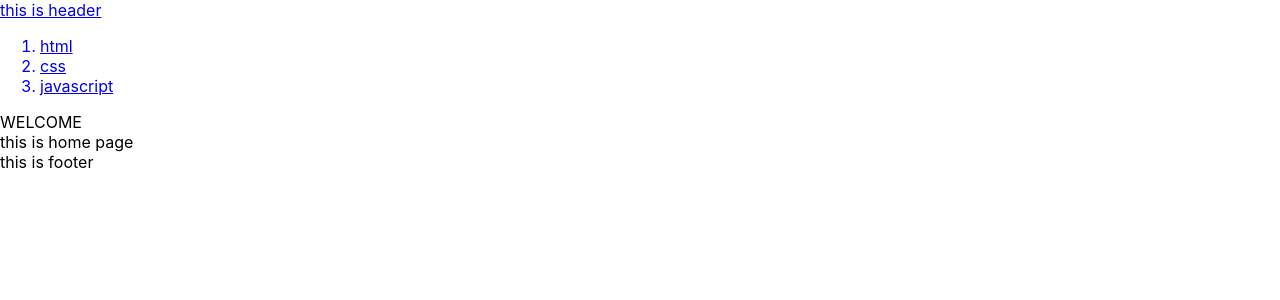
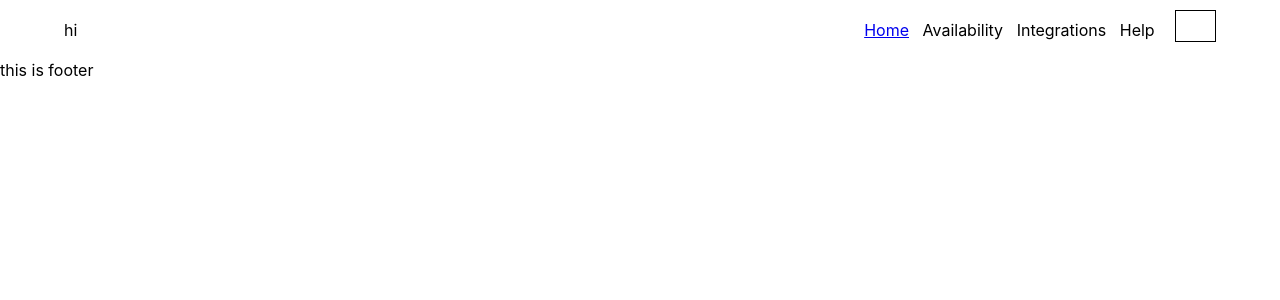
Before and after one commit to yungsuKo/-calendar-needtalk-front, a React (Create React App) app: page / in a window 1280 px wide. Shown: the top 300 px of the page. Built offline with nearby package versions, Linux system fonts and the light colour scheme.

Commit message:
[ ADD ] styled component, react-responsive

```diff
--- a/package.json
+++ b/package.json
@@ -8,8 +8,10 @@
     "@testing-library/user-event": "^13.5.0",
     "react": "^18.2.0",
     "react-dom": "^18.2.0",
+    "react-responsive": "^9.0.2",
     "react-router-dom": "^6.14.2",
     "react-scripts": "5.0.1",
+    "styled-components": "^6.0.5",
     "web-vitals": "^2.1.4"
   },
   "scripts": {
--- a/src/Layout/Header.jsx
+++ b/src/Layout/Header.jsx
@@ -1,14 +1,59 @@
+import { styled } from 'styled-components';
+
+const Nav = styled.div`
+  display: flex;
+  justify-content: space-between;
+  padding: 10px 20px;
+  width: 90%;
+  margin: 0 auto;
+`;
+const Logo = styled.div`
+  margin: auto 0;
+`;
+const MenuList = styled.div`
+  display: flex;
+  text-decoration: none;
+  justify-content: space-between;
+  padding: 10px 20px;
+  width: 100%;
+`;
+
+const List = styled.div`
+  text-decoration: none;
+  padding-left: 10px;
+`;
+const Menu = styled.div`
+  display: flex;
+  justify-content: left;
+`;
+
+const Toggle = styled.div`
+  width: 50px;
+  height: 30px;
+  border: 1px solid;
+`;
 const Header = (props) => {
   return (
-    <a
-      href="#"
-      onClick={function (event) {
-        event.preventDefault();
-        props.onChangeMode();
-      }}
-    >
-      <header>this is header</header>
-    </a>
+    <Nav>
+      <Logo>hi</Logo>
+      <Menu>
+        <MenuList>
+          <a href="#">
+            <List>Home</List>
+          </a>
+          <a>
+            <List>Availability</List>
+          </a>
+          <a>
+            <List>Integrations</List>
+          </a>
+          <a>
+            <List>Help</List>
+          </a>
+        </MenuList>
+        <Toggle></Toggle>
+      </Menu>
+    </Nav>
   );
 };
 
--- a/src/Layout/Layout.jsx
+++ b/src/Layout/Layout.jsx
@@ -1,61 +1,65 @@
 import { useState } from 'react';
 import Footer from './Footer';
 import Header from './Header';
+import { Desktop, Mobile } from '../hooks/useResponsive';
 
-const Nav = (props) => {
-  let content = null;
-  let [mode, setMode] = useState('WELCOME');
-  let [id, setId] = useState(null);
-  let title,
-    body = null;
-  if (mode === 'WELCOME') {
-    content = <Footer title="WELCOME" />;
-  } else {
-    for (let i = 0; i < props.menus.length; i++) {
-      if (props.menus[i].id === id) {
-        title = props.menus[i].title;
-        body = props.menus[i].body;
-      }
-    }
-    content = <Footer title={title} body={body} />;
-  }
-  const lis = [];
-  for (let i = 0; i < props.menus.length; i++) {
-    lis.push(
-      <a
-        href="#"
-        id={props.menus[i].id}
-        onClick={function (event) {
-          event.preventDefault();
-          setMode('Read');
-          setId(props.menus[i].id);
-        }}
-      >
-        <li>{props.menus[i].title}</li>
-      </a>
-    );
-  }
-  return (
-    <div>
-      <nav>
-        <ol>{lis}</ol>
-      </nav>
-      {content}
-    </div>
-  );
-};
+// const Nav = (props) => {
+//   let content = null;
+//   let [mode, setMode] = useState('WELCOME');
+//   let [id, setId] = useState(null);
+//   let title,
+//     body = null;
+//   if (mode === 'WELCOME') {
+//     content = <Footer title="WELCOME" />;
+//   } else {
+//     for (let i = 0; i < props.menus.length; i++) {
+//       if (props.menus[i].id === id) {
+//         title = props.menus[i].title;
+//         body = props.menus[i].body;
+//       }
+//     }
+//     content = <Footer title={title} body={body} />;
+//   }
+//   const lis = [];
+//   for (let i = 0; i < props.menus.length; i++) {
+//     lis.push(
+//       <a
+//         href="#"
+//         id={props.menus[i].id}
+//         onClick={function (event) {
+//           event.preventDefault();
+//           setMode('Read');
+//           setId(props.menus[i].id);
+//         }}
+//       >
+//         <li>{props.menus[i].title}</li>
+//       </a>
+//     );
+//   }
+//   return (
+//     <div>
+//       <nav>
+//         <ol>{lis}</ol>
+//       </nav>
+//       {content}
+//     </div>
+//   );
+// };
 
 const Layout = (props) => {
-  const menus = [
-    { id: 1, title: 'html', body: 'html is html' },
-    { id: 2, title: 'css', body: 'css is css' },
-    { id: 3, title: 'javascript', body: 'javascript is javascript' },
-  ];
+  // const menus = [
+  //   { id: 1, title: 'html', body: 'html is html' },
+  //   { id: 2, title: 'css', body: 'css is css' },
+  //   { id: 3, title: 'javascript', body: 'javascript is javascript' },
+  // ];
   console.log(props.children);
   return (
     <div>
-      <Header onChangeMode={() => {}} />
-      <Nav menus={menus} onChangeMode={(_id) => {}} />
+      <Desktop>
+        <Header onChangeMode={() => {}} />
+      </Desktop>
+
+      {/* <Nav menus={menus} onChangeMode={(_id) => {}} /> */}
       <main>{props.children}</main>
       <Footer title="this is footer" />
     </div>
--- /dev/null
+++ b/src/hooks/useResponsive.js
@@ -0,0 +1,10 @@
+import { useMediaQuery } from 'react-responsive';
+
+export const Desktop = ({ children }) => {
+  const isDesktop = useMediaQuery({ minWidth: 801 });
+  return isDesktop ? children : null;
+};
+export const Mobile = ({ children }) => {
+  const isMobile = useMediaQuery({ maxWidth: 801 });
+  return isMobile ? children : null;
+};
--- a/src/pages/HomePage.jsx
+++ b/src/pages/HomePage.jsx
@@ -1,9 +1,11 @@
+import { Desktop, Mobile } from '../hooks/useResponsive';
 import Layout from '../layout/Layout';
 
 const HomePage = () => {
   return (
     <Layout>
-      <div>this is home page</div>
+      <Desktop></Desktop>
+      <Mobile></Mobile>
     </Layout>
   );
 };
```
Also changed, not shown: 1 other file (tests, documents, lock files or other folders).
